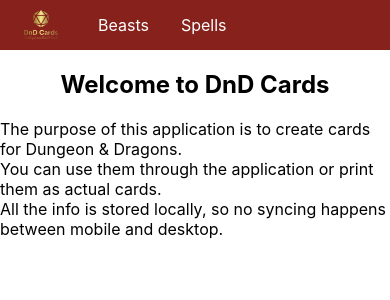
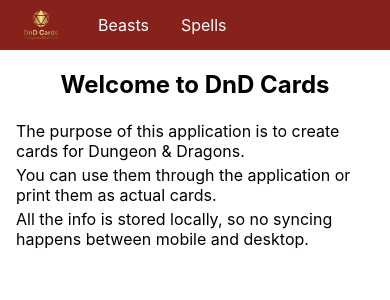
Before and after one commit to narolan/dnd-cards, a React (Create React App) app: page / in a window 390 px wide. Shown: the top 300 px of the page. Built offline with nearby package versions, Linux system fonts and the light colour scheme.

Commit message:
fix home page for mobile

```diff
--- a/src/pages/index.css
+++ b/src/pages/index.css
@@ -12,7 +12,7 @@
 }
 
 .text {
-    margin: 0;
+    margin: 2px 1rem;
 }
 
 .log-in {
```
